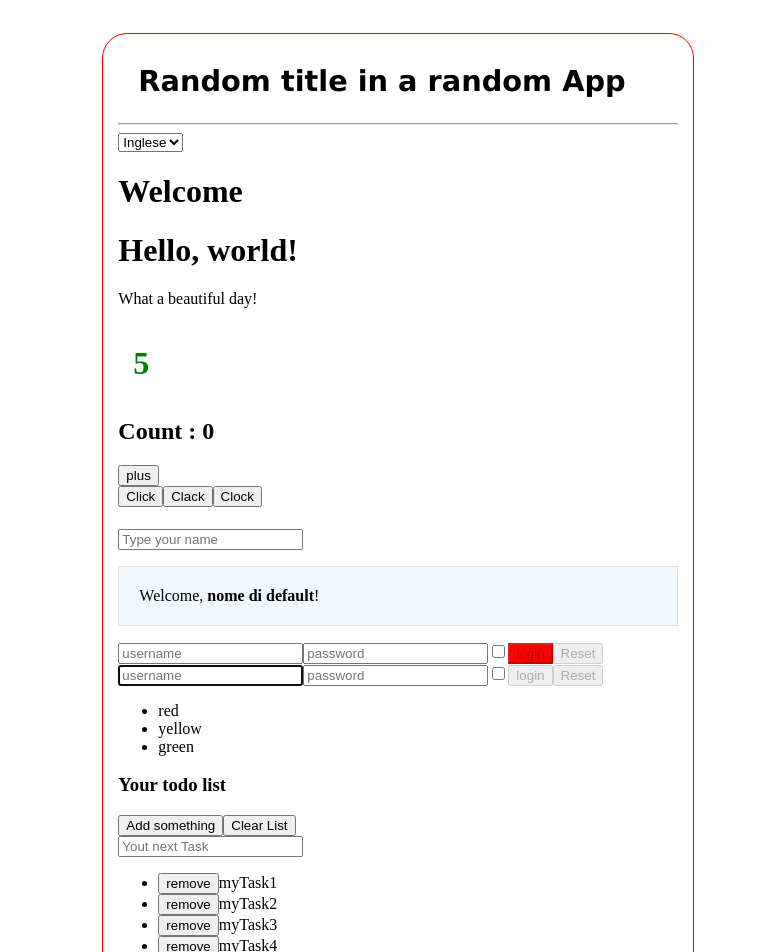
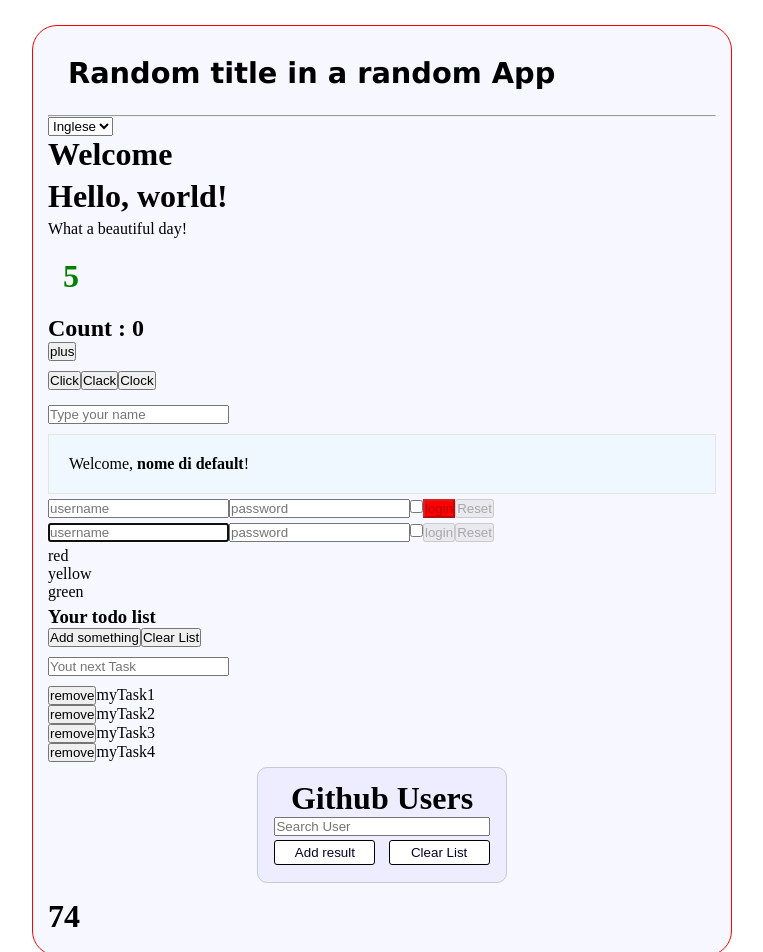
Before and after one commit to AlessandroOnnis/react-exercises, a React (Create React App) app: page / in a window 1280 px wide. Shown: the top 952 px of the page, without its empty margins (258-1021 px from the left). Built offline with nearby package versions, Linux system fonts and the light colour scheme; no server answers.

Commit message:
useEffect-04

```diff
--- a/src/App.js
+++ b/src/App.js
@@ -12,6 +12,7 @@ import { Container } from './components/container';
 import { GeneralButton } from './components/generalButton';
 import { Sum } from './components/sum';
 import { GithubUser } from './components/gitHubUser';
+import { GithubUserList } from './components/GithubUserList';
 
 class App extends React.Component {
     render() {
@@ -31,12 +32,25 @@ class App extends React.Component {
                             <GeneralButton evento={() => { remove(index) }} name={'remove'} key={index} />
                             {item}
                         </li>)
-                    return <ul>{task}</ul>}}
+                    return task &&<ul>{task}</ul>}}
                 </TodoList>
-                <GithubUser username={'alessandroonnis'}/>
+                <GithubUserList/>
                 <Sum />
             </Container>
         )
     };
 }
 export default App;
+
+
+//se si cicla esternamente
+
+{/* <GithubUserList>
+ {(i, remove) => {
+const list = i.map((item, index) =>
+    <li className='githubItems' key={index}>
+        <GeneralButton className="buttonX" evento={() => { remove(index) }} name={'x'} key={index} />
+        <GithubUser username={item}/>
+    </li>)
+return list?<ul className="githubList">{list}</ul>:''}}
+</GithubUserList> */}
--- /dev/null
+++ b/src/components/GithubUserList.js
@@ -0,0 +1,74 @@
+import { useState, createRef, useEffect } from "react"
+import { GeneralButton } from "./generalButton"
+import { GithubUser } from "./gitHubUser"
+
+const _userRef = createRef()
+
+export function GithubUserList (props){
+    const [userList, setList] = useState({
+        user:[]
+    })
+
+    //non sapevo in che altro modo usare lo useEffect visto che il fetch avviene su gitHubUser
+
+    useEffect(()=>{
+        if(userList) {return (m) => console.log('mounted')}
+    }, [])
+
+    function searchUser(e){
+        setList({...userList, newUser: e.current})
+    }
+    function addUser(){
+        if(userList.user.includes(_userRef.current.value))return
+        if(_userRef.current.value === '')return
+        setList({...userList, newUser: _userRef.current.value})
+        userList.user.push(_userRef.current.value)
+        _userRef.current.value = null
+    }
+
+    function clearList(){
+        setList((user) => {return{...user, user:[]}})
+    }
+
+    function removeItem(index){
+        userList.user.splice(index, 1)
+        setList({...userList,user: userList.user})
+	}
+
+    return (
+        <div>
+            <div className="github">
+                <h1>Github Users</h1>
+                <input ref={_userRef} type={'text'} onChange={searchUser} placeholder="Search User"></input>
+                <div>
+                    <GeneralButton className="button" evento={addUser} name={'Add result'}/>
+                    <GeneralButton className="button" evento={clearList} name={'Clear List'}/>
+                </div>
+            </div>
+            <ul className="githubList">{userList.user.map((item, index) =>
+                    <li className='githubItems' key={index}>
+                        <GeneralButton className="buttonX" evento={() =>removeItem(index)} name={'x'} key={index} />
+                        <GithubUser username={item}/>
+                    </li>)
+                }
+            </ul>
+        </div>
+    )
+}
+
+//se il ciclo si fa su app
+
+//     return (
+//         <div>
+//             <div className="github">
+//                 <h1>Github Users</h1>
+//                 <input ref={_userRef} type={'text'} onChange={searchUser} placeholder="Search User"></input>
+//                 <div>
+//                     <GeneralButton className="button" evento={addUser} name={'Add result'}/>
+//                     <GeneralButton className="button" evento={clearList} name={'Clear List'}/>
+//                 </div>
+//             </div>
+//             <div>{props.children(userList.user, removeItem)}</div>
+//         </div>
+//     )
+// }
--- a/src/components/container.js
+++ b/src/components/container.js
@@ -6,7 +6,7 @@ export function Container(props) {
             <div className="container-title">{props.title}</div>
             <hr/>
             <LanguageSelect/>
-            <div>{props.children}</div>
+            <div className="all">{props.children}</div>
         </div>
     )
 }
--- a/src/components/generalButton.js
+++ b/src/components/generalButton.js
@@ -5,6 +5,7 @@ export class GeneralButton extends React.Component {
         return (
         <button
             name={this.props.name}
+            className={this.props.className}
             onClick={this.props.evento}
             type={this.props.type}
             disabled={this.props.disabled}
--- a/src/components/gitHubUser.js
+++ b/src/components/gitHubUser.js
@@ -11,10 +11,15 @@ export function GithubUser ({username}){
         }, [username])
     return (
         userData?
-        <div>
-            {<h3>The current user is {userData.name}</h3>}
-            {<p>Location: {userData.location}</p>}
-            {<p>Direct url: {userData.html_url}</p>}
+        <div className="layoutGit">
+            <div>
+                <img src={userData.avatar_url}/>
+            </div>
+            <div>
+                <h3 className="info">The current user is {userData.name}</h3>
+                <p className="info">Location: {userData.location}</p>
+                <p className="info">Direct url: {userData.html_url}</p>
+            </div>
         </div>
         :'there is nothing to see'
     )
--- a/src/index.css
+++ b/src/index.css
@@ -1,10 +1,17 @@
+*{
+    text-decoration: none;
+    list-style: none;
+    margin: 0;
+    box-sizing: border-box;
+    padding: 0;
+}
 body{
     display: flex;
     justify-content: center;
 }
 .container{
-    width: 100%;
-    background-color: white;
+    width: 700px;
+    background-color: rgba(205, 205, 252, 0.166);
     border: 1px solid red;
     border-radius: 25px;
     padding: 15px;
@@ -16,10 +23,99 @@ body{
     font-weight: 700;
     margin: 15px 20px 25px;
 }
+.all > *{
+    margin: 5px 0;
+}
 .welcome{
     background-color: aliceblue;
     border: 1px solid rgb(228, 228, 228);
     padding: 20px;
 }
-
+.github{
+    display: flex;
+    flex-direction: column;
+    align-items: center;
+    width: 250px;
+    margin: auto;
+    background-color: rgba(189, 189, 253, 0.166);
+    border: 1px solid rgb(193, 204, 213);
+    border-radius: 10px;
+    padding: 12px;
+}
+.github > input{
+    width: 96%;
+}
+.github > div{
+    width: 100%;
+    display: flex;
+    justify-content: space-between;
+}
+.githubList{
+    display: flex;
+    flex-direction: column;
+    align-items: center;
+    gap: 10px;
+    margin-top: 10px;
+}
+.githubItems{
+    background-color: aliceblue;
+    border: 0.1px solid rgba(255, 255, 255, 0.46);
+    border-radius: 15px;
+    padding: 15px;
+    width: 600px;
+    position: relative;
+    display: flex;
+    flex-direction: column;
+    box-shadow: inset 0 0 10px 2px rgb(193, 204, 213) ;
+}
+.layoutGit{
+    display: flex;
+    align-items: center;
+    justify-content: space-around;
+}
+.layoutGit img{
+    width: 120px;
+    height: 120px;
+    border-radius: 50%;
+}
+.info{
+    width: 350px;
+    background-color: white;
+    color: darkslategray;
+    border: 0.01px solid rgb(196, 255, 247);
+    border-radius: 5px;
+    padding: 5px;
+    margin: 10px;
+    box-shadow: 0 0 4px 1px rgb(199, 207, 213) ;
+}
+.buttonX{
+    font-size: 1.2rem;
+    width: 30px;
+    height: 30px;
+    border: 0.1px solid rgba(121, 2, 2, 0.302);
+    align-self: flex-end;
+    position: absolute;
+    top: -10px;
+    right: -10px;
+    border-radius: 50px;
+    color: white;
+    background-color: red;
+    cursor: pointer;
+    box-shadow: inset 0 0 8px 0px darkred;
+    transition: 0.2s;
+}
+.buttonX:hover{
+    box-shadow: inset 0 0 8px 0px darkred;
+    transform: translateY(3px);
+    transition: 0.2s;
+}
+.button{
+    background-color: white;
+    border-radius: 3px;
+    border: 0.2px solid black;
+    color: rgb(3, 3, 43);
+    padding: 4px;
+    width: 45%;
+    margin: 2%;
+}
 /*styling basic non necessario*/
```
